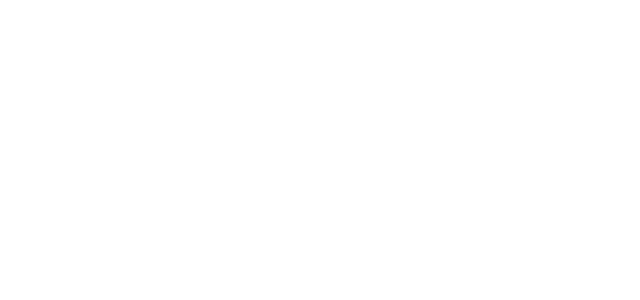
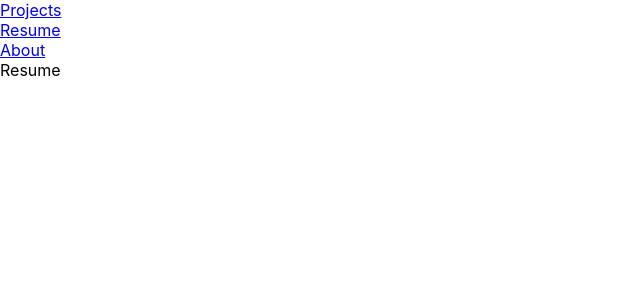
Before and after one commit to DannyGramowski/resume-site, a React (Create React App) app in the folder site/: page /resume in a window 1280 px wide. Before the commit this address had no page. Shown: the top 300 px of the page, without its empty margins (0-640 px from the left). Built offline with nearby package versions, Linux system fonts and the light colour scheme.

Commit message:
working nav bar

```diff
--- a/site/src/App.js
+++ b/site/src/App.js
@@ -1,13 +1,19 @@
 import logo from './logo.svg';
 import './App.css';
 import {BrowserRouter, Routes, Route,} from 'react-router-dom';
+import { NavBar } from './NavBar';
+import { MainPage } from './MainPage';
+import { Projects } from './Projects';
+import { Resume } from './Resume';
 
 function App() {
   return (
     <BrowserRouter>
+      <NavBar />
       <Routes>
-        <Route path="/" element={<div>home</div>} />
-        <Route path="/projects" element={<div>projects</div>} />
+        <Route path="/" element={<MainPage />} />
+        <Route path="/projects" element={<Projects />} />
+        <Route path="/resume" element={<Resume />} />
       </Routes>
     </BrowserRouter>
   );
--- /dev/null
+++ b/site/src/MainPage.js
@@ -0,0 +1,12 @@
+import { Component } from "react";
+import { Container } from "reactstrap";
+
+export class MainPage extends Component {
+    render() {
+        return (
+            <Container>
+                MainPage
+            </Container>
+        );
+    }
+}
--- /dev/null
+++ b/site/src/NavBar.js
@@ -0,0 +1,36 @@
+import { Component } from 'react';
+import { Container, Row, Col} from 'reactstrap';
+import { useNavigate } from "react-router-dom";
+
+import {Link} from "react-router-dom";
+export class NavBar extends Component {
+
+
+    resumeRedirect = () => {
+        let navigate = useNavigate();
+        navigate('')
+
+    }
+
+    projectsRedirect = () => {
+
+    }
+    render() {
+        return (
+            <Container className='menu-bar'>
+                <Row className='menu-bar-item-row'>
+                    <Col>
+                        <Link to='/projects'>Projects</Link>
+                        {/* <p className='projects-redirect menu-bar-item' onClick={this.projectsRedirect}>Projects</p> */}
+                    </Col>
+                    <Col>
+                        <Link to='/resume'>Resume</Link>
+                    </Col>
+                    <Col>
+                        <Link to='/'>About</Link>
+                    </Col>
+                </Row>
+            </Container>
+        )
+    }
+}
--- /dev/null
+++ b/site/src/Projects.js
@@ -0,0 +1,12 @@
+import { Component } from "react";
+
+export class Projects extends Component {
+
+    render() {
+        return(
+            <div>
+                Project
+            </div>
+        );
+    }
+}
--- /dev/null
+++ b/site/src/Resume.js
@@ -0,0 +1,12 @@
+import { Component } from "react";
+
+export class Resume extends Component {
+
+    render() {
+        return(
+            <div>
+                Resume
+            </div>
+        );
+    }
+}
```
